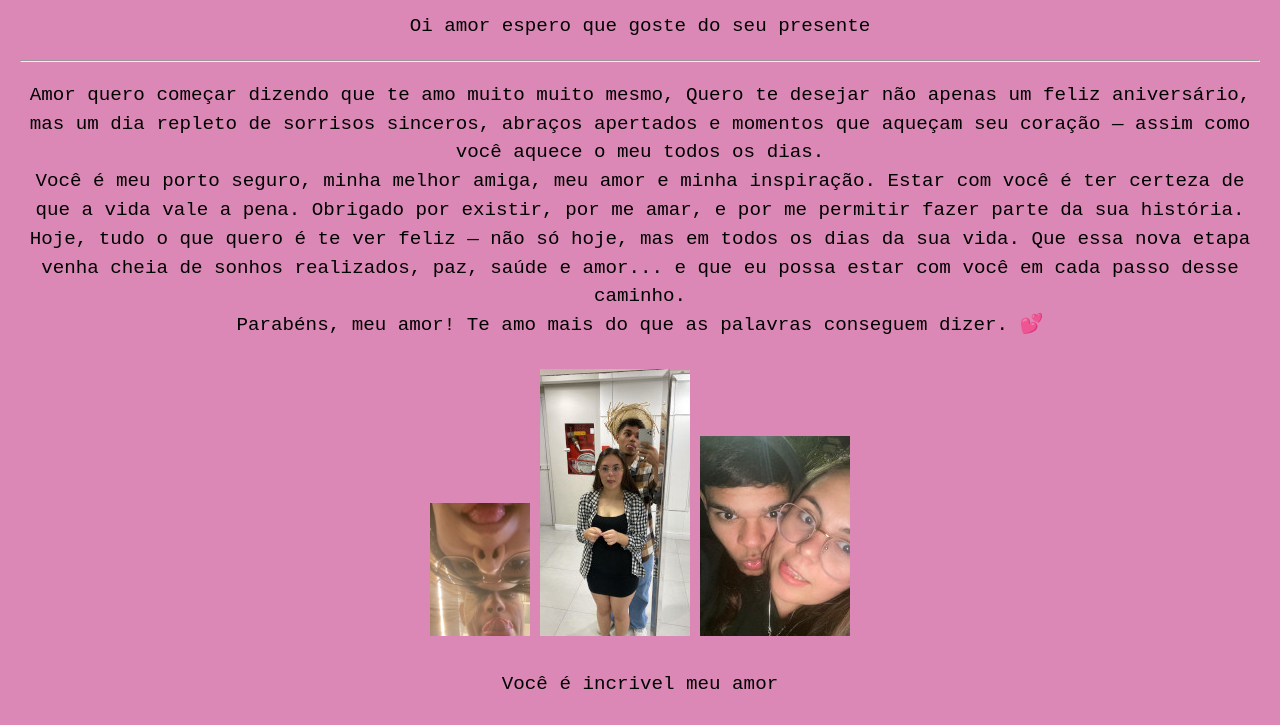
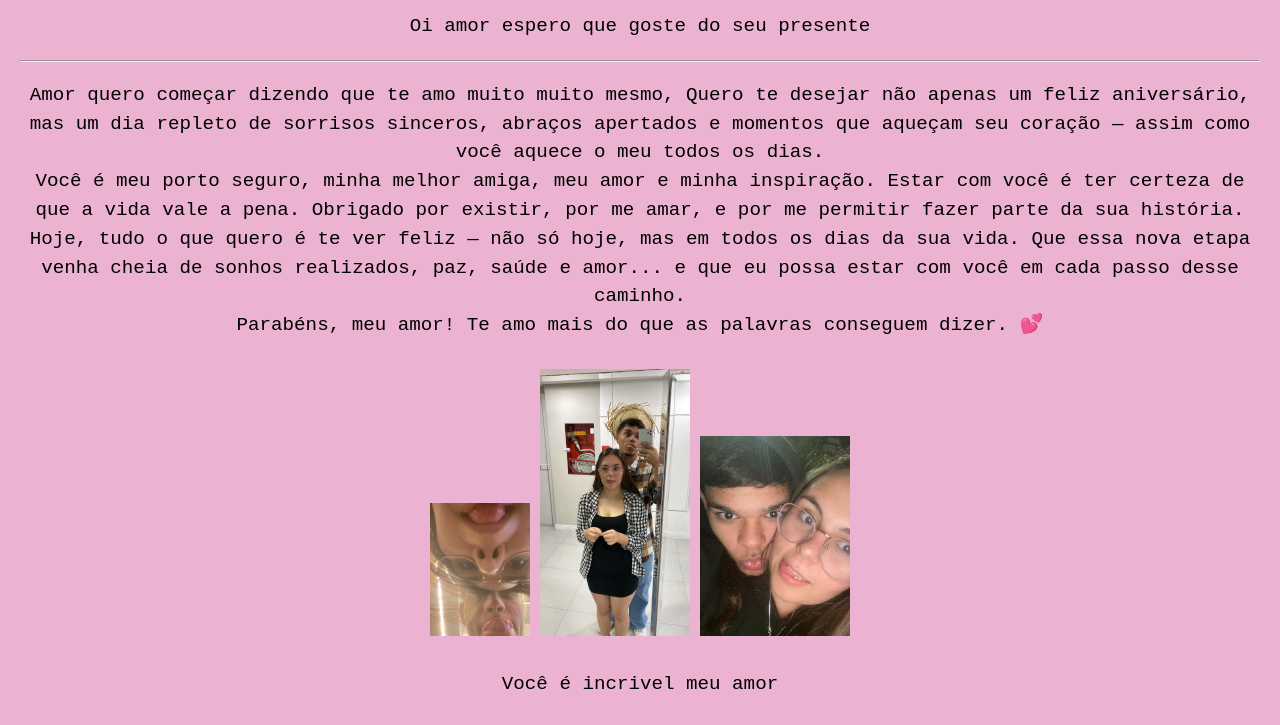
Before and after one commit to zaghi18/rojeto-aniversario-tuane, a plain HTML site: page index.html in a window 1280 px wide. Shown: the part 109-834 px from the top of the page. Drawn offline with Linux system fonts and the light colour scheme.

Commit message:
projeto-aniversario-tutu

```diff
--- a/style.css
+++ b/style.css
@@ -1,5 +1,5 @@
 body {
-    background-color: #db88b6;
+    background-color: #ebb3d1;
     font-family: 'Courier New', Courier, monospace, sans-serif;
     color: #ffffff;
     text-align: center;
```
